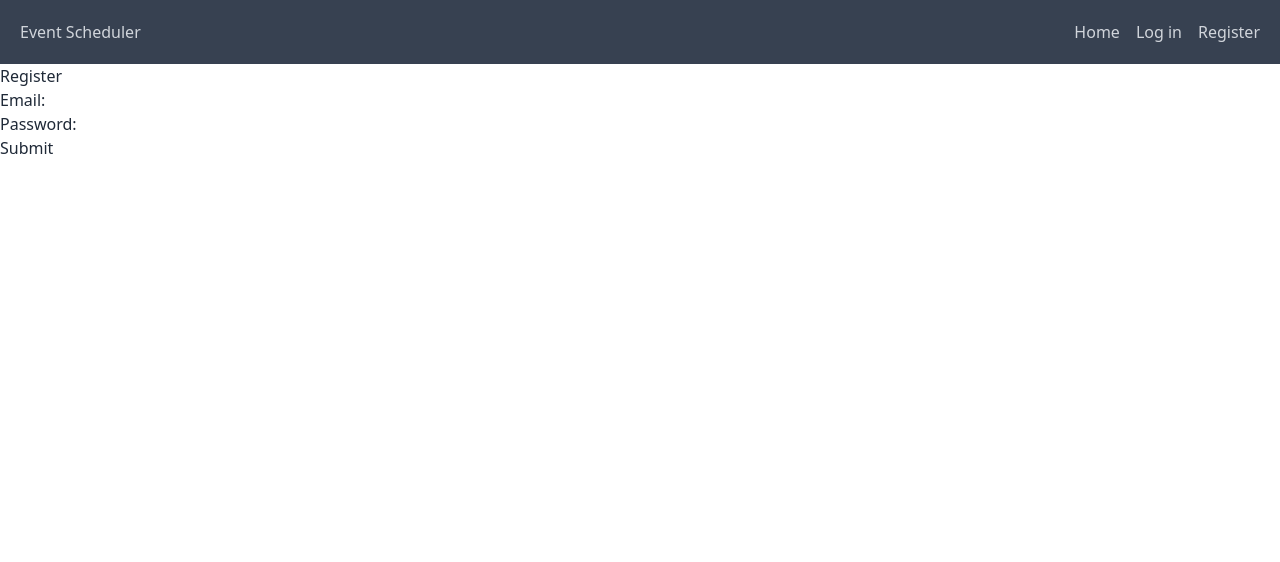
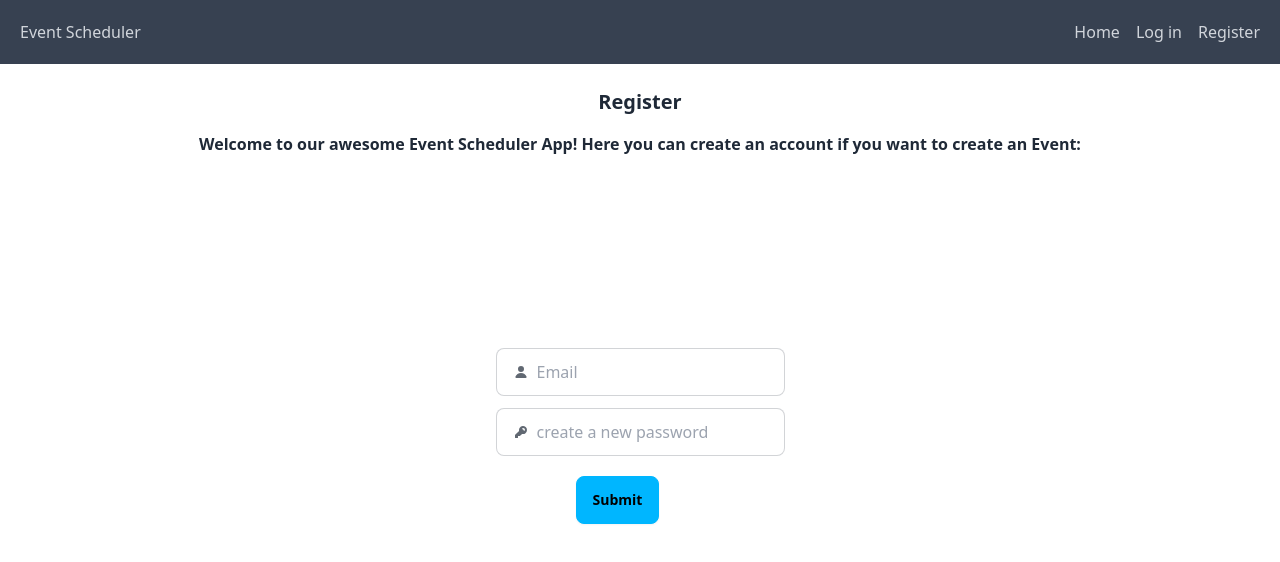
Before and after one commit to SebOltCode/Event-Scheduler, a React (Vite) app in the folder events-scheduler-app/: page /Register in a window 1280 px wide. Shown: the top 562 px of the page. Built offline with nearby package versions, Linux system fonts and the light colour scheme.

Commit message:
register form completed with styling

```diff
--- a/events-scheduler-app/src/Components/Register.jsx
+++ b/events-scheduler-app/src/Components/Register.jsx
@@ -53,30 +53,56 @@
     };
 
     return (
-        <div>
-            <h1>Register</h1>
-            {errorMessage && <div style={{color: 'gray'}}>{errorMessage}</div>} {/* Informationsfenster anzeigen */}
+        <div className="flex items-center justify-center flex-col">
+            <h1 className="text-xl font-bold flex pt-6" >Register</h1>
+            <p className="text-l font-semibold flex p-4">Welcome to our awesome Event Scheduler App! Here you can create an account if you want to create an Event: </p>
+            {errorMessage && <div style={{color: 'gray'}}>{errorMessage}</div>}
+            <div className="flex justify-center">
                 <form onSubmit={handleSubmit}>
-                <div>
-                    <label>Email:</label>
+
+                        <label className="input input-bordered flex items-center gap-2 mt-44">
+                        <svg
+                            xmlns="http://www.w3.org/2000/svg"
+                            viewBox="0 0 16 16"
+                            fill="currentColor"
+                            className="h-4 w-4 opacity-70">
+                            <path
+                            d="M8 8a3 3 0 1 0 0-6 3 3 0 0 0 0 6ZM12.735 14c.618 0 1.093-.561.872-1.139a6.002 6.002 0 0 0-11.215 0c-.22.578.254 1.139.872 1.139h9.47Z" />
+                        </svg>
                         <input
                             type="email"
                             value= { email}
                             onChange={(e) => setEmail(e.target.value)}
                             required
+                            className='grow'
+                            placeholder="Email"
                         />
-                </div>
-                <div>
-                    <label>Password:</label>
+                        </label>
+
+                        <label className="input input-bordered flex items-center gap-2 mt-3">
+                            <svg
+                                xmlns="http://www.w3.org/2000/svg"
+                                viewBox="0 0 16 16"
+                                fill="currentColor"
+                                className="h-4 w-4 opacity-70">
+                                <path
+                                fillRule="evenodd"
+                                d="M14 6a4 4 0 0 1-4.899 3.899l-1.955 1.955a.5.5 0 0 1-.353.146H5v1.5a.5.5 0 0 1-.5.5h-2a.5.5 0 0 1-.5-.5v-2.293a.5.5 0 0 1 .146-.353l3.955-3.955A4 4 0 1 1 14 6Zm-4-2a.75.75 0 0 0 0 1.5.5.5 0 0 1 .5.5.75.75 0 0 0 1.5 0 2 2 0 0 0-2-2Z"
+                                clipRule="evenodd" />
+                            </svg>
                                 <input
                                 type="password"
                                 value={password}
                                 onChange={(e) => setPassword(e.target.value)}
                                 required
+                                className=''
+                                placeholder="create a new password"
                                 />
+                        </label>
+
+                    <button className="btn btn-info m-5 ml-20" type="submit">Submit</button>
+                </form>
             </div>
-                <button type="submit">Submit</button>
-            </form>
         </div>
     );
 };
```
Lines whose indentation alone changed are shown as unchanged.
